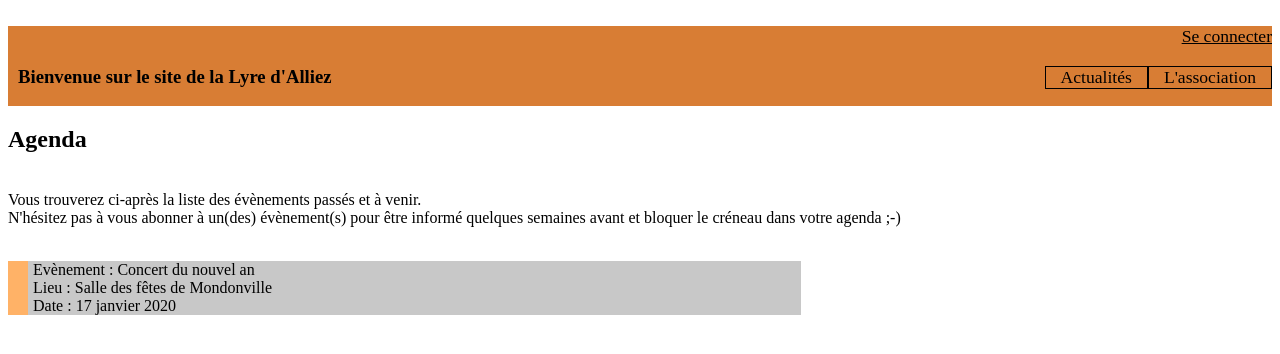
After one commit to JL31/Site_Lyre_d_Alliez, a Django app: page /actualites/agenda/ in a window 1280 px wide. The commit adds this page. Shown: the top 354 px of the page. Run offline with Django 3.2, Linux system fonts and the light colour scheme; parts of the project's set-up code (start-up, migrations or seed data) failed here and were passed over.

Commit message:
Test de mise en place de l'envoi de mail à la création d'un compte membre
Modification de certains noms de templates

Modification de certains styles CSS

Début d'implémentation de l'Agenda

```diff
--- a/lyre_d_alliez/lyre_d_alliez/urls.py
+++ b/lyre_d_alliez/lyre_d_alliez/urls.py
@@ -62,14 +62,21 @@ from django.conf import settings
 
 urlpatterns = [
     path('admin/', admin.site.urls),
+
     path('accueil/', accueil, name='accueil'),
+
     path('actualites/', actualites, name='actualites'),
+    path('actualites/agenda/', agenda, name='agenda'),
+
     path('association/', association, name='association'),
-    path('association/presentation', flatpage, {'url': '/association/presentation/'}, name='presentation'),
-    path('association/bureau', flatpage, {'url': '/association/bureau/'}, name='bureau'),
-    path('association/les_pupitres', les_pupitres, name='les_pupitres'),
+    path('association/presentation/', flatpage, {'url': '/association/presentation/'}, name='presentation'),
+    path('association/bureau/', flatpage, {'url': '/association/bureau/'}, name='bureau'),
+    path('association/les_pupitres/', les_pupitres, name='les_pupitres'),
+
     path('zone_de_partage/', zone_de_partage, name='zone_de_partage'),
+
     path('creation_profil_membre/', creation_profil_membre, name='creation_profil_membre'),
+
     path('connexion/', LoginView.as_view(template_name='connexion.html'), name='connexion'),
     path('deconnexion/', LogoutView.as_view(template_name='deconnexion.html'), name='deconnexion'),
     path('acces_interdit/', acces_interdit, name='acces_interdit'),
--- a/lyre_d_alliez/lyre_d_alliez/views.py
+++ b/lyre_d_alliez/lyre_d_alliez/views.py
@@ -70,14 +70,13 @@ def envoi_mail_admin_nouveau_membre(**kwargs):
         Fonction qui permet d'envoyer un mail à l'admin pour l'informer qu'un nouveau membre a été créé
     """
 
-    # sujet = " Isncription d'un nouveau membre"
-    # message = ("Une personne vient de remplir le formulaire d'inscription à la zone des membres.\n\n"
-    #            "Merci de vérifier les informations renseignées et de lui attribuer soit : \n\n"
-    #            "- l'accès à la zone membre ;\n"
-    #            "- l'accès aux outils du chef.")
-    #
-    # mail_admins(sujet, message)
-    pass
+    sujet = " Inscription d'un nouveau membre"
+    message = ("Une personne vient de remplir le formulaire d'inscription à la zone des membres.\n\n"
+               "Merci de vérifier les informations renseignées et de lui attribuer soit : \n\n"
+               "- l'accès à la zone membre ;\n"
+               "- l'accès aux outils du chef.")
+
+    mail_admins(sujet, message)
 
 
 # ==================================================================================================
@@ -210,8 +209,21 @@ def les_pupitres(request):
 
                 dico_instrument_membres.setdefault(instrument[0], {"instrument": instrument[1], "membres": []})["membres"].append(membre)
 
-    return render(request, "sous_menu_association_les_pupitres.html", {"dico_instrument_membres": dico_instrument_membres})
+    return render(request, "les_pupitres.html", {"dico_instrument_membres": dico_instrument_membres})
 
+# ==================
+def agenda(request):
+    """
+        Vue de l'agenda
+
+        :param request: instance de HttpRequest
+        :type request: django.core.handlers.wsgi.WSGIRequest
+
+        :return: instance de HttpResponse
+        :rtype: django.http.response.HttpResponse
+    """
+
+    return render(request, "agenda.html")
 
 # ==================================================================================================
 # SIGNAUX
--- a/lyre_d_alliez/static/css/overall_style.css
+++ b/lyre_d_alliez/static/css/overall_style.css
@@ -80,3 +80,21 @@ nav a
 {
     background-color: RGB(255,178,103);
 }
+
+.agenda_concert
+{
+    display: flex;
+}
+
+.agenda_concert .bordure_gauche
+{
+    width: 20px;
+    background-color: RGB(255,178,103);
+}
+
+.agenda_concert .description_evenement
+{
+    background-color: RGB(200,200,200);
+    padding-left: 5px;
+    width: 60vw;
+}
--- /dev/null
+++ b/lyre_d_alliez/templates/agenda.html
@@ -0,0 +1,21 @@
+{% extends "base_etendue.html" %}
+
+{% block contenu %}
+<h1>Agenda</h1>
+<br />
+<div id="">
+    Vous trouverez ci-après la liste des évènements passés et à venir.<br />
+    N'hésitez pas à vous abonner à un(des) évènement(s) pour être informé quelques semaines avant et bloquer le créneau dans votre agenda ;-)
+
+    <br />
+    <br />
+
+    <div class="agenda_concert">
+        <p class="bordure_gauche"></p>
+        <p class="description_evenement">Evènement : Concert du nouvel an<br />
+        Lieu : Salle des fêtes de Mondonville<br />
+        Date : 17 janvier 2020</p>
+    </div>
+
+</div>
+{% endblock %}
--- a/lyre_d_alliez/templates/sous_menu_actualites.html
+++ b/lyre_d_alliez/templates/sous_menu_actualites.html
@@ -3,7 +3,7 @@
 {% block sous_menu_actualites %}
 <ul id="sous_menu_actualites">
     <li>
-        <a href="">Agenda</a>
+        <a href="{% url 'agenda' %}">Agenda</a>
     </li>
     <li>
         <a href="">Articles</a>
```
Also changed, not shown: Notes.txt (+28 -2 lines), lyre_d_alliez/lyre_d_alliez/settings.py (+12 -4 lines), lyre_d_alliez/templates/les_pupitres.html (added, +29 -0 lines), lyre_d_alliez/templates/MembreForm.html (renamed from lyre_d_alliez/templates/test_MembreForm.html).
